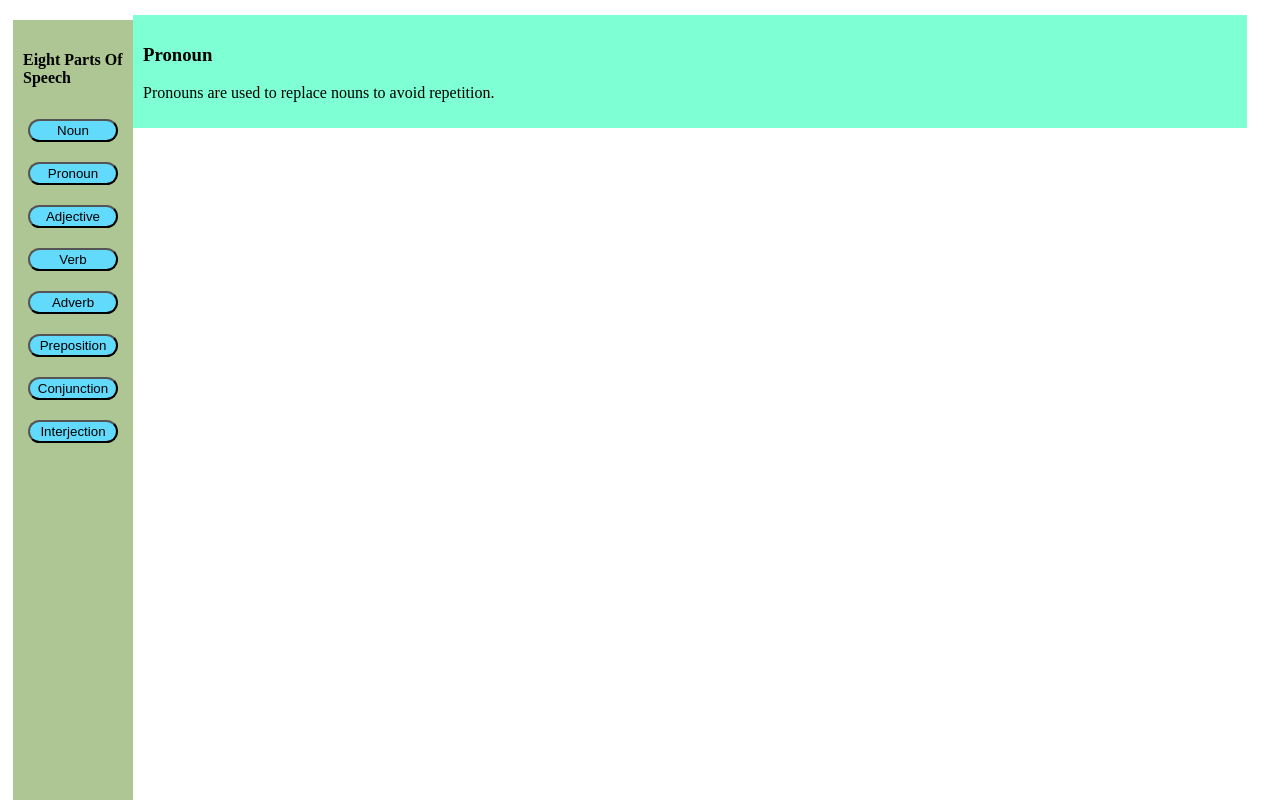
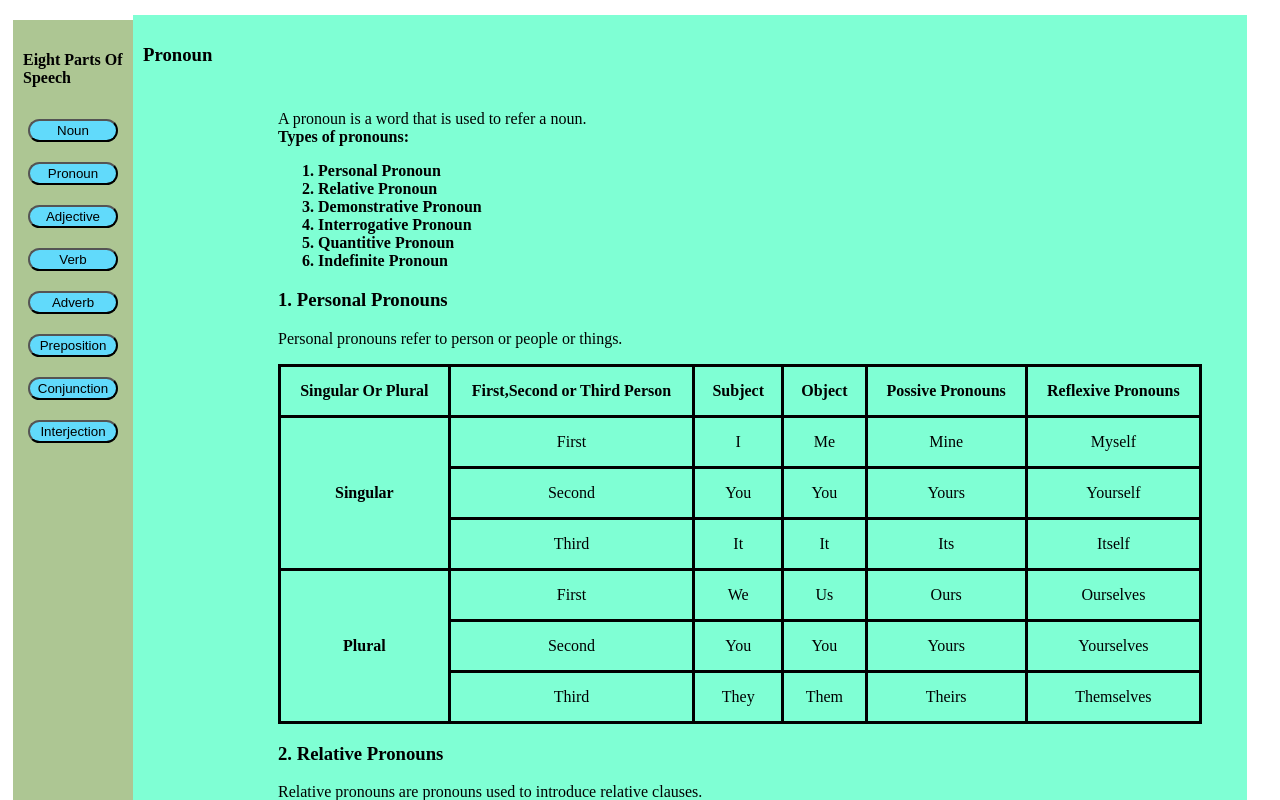
Before and after one commit to thomaslynn132/EnglishGrammar, a React (Create React App) app: page / in a window 1280 px wide. Both pictures are taken after a click on the button "Pronoun". Shown: the top 800 px of the page. Built offline with nearby package versions, Linux system fonts and the light colour scheme.

Commit message:
19thSep2023

```diff
--- a/package.json
+++ b/package.json
@@ -1,4 +1,5 @@
 {
+  "homepage": "https://github.com/thomaslynn132/test1.git/",
   "name": "my-english-grammar-app",
   "version": "0.1.0",
   "private": true,
@@ -12,6 +13,8 @@
     "web-vitals": "^2.1.4"
   },
   "scripts": {
+    "predeploy": "npm run build",
+    "deploy": "gh-pages -d build",
     "start": "react-scripts start",
     "build": "react-scripts build",
     "test": "react-scripts test",
--- a/src/App.css
+++ b/src/App.css
@@ -69,3 +69,20 @@
   box-shadow: #282c34;
   position: relative;
 }
+
+table,
+td,
+th {
+  border: 3px solid #000000;
+  text-align: center;
+}
+
+table {
+  border-collapse: collapse;
+  width: 100%;
+}
+
+th,
+td {
+  padding: 15px;
+}
--- a/src/EightPartsOfSpeech.js
+++ b/src/EightPartsOfSpeech.js
@@ -2,7 +2,7 @@ import React, { useState } from "react";
 import "./App.css";
 import Home from "./Home.jsx";
 import Noun from "./Noun";
-
+import Pronoun from "./Pronoun";
 const EightPartsOfSpeech = () => {
   const [selectedPart, setSelectedPart] = useState(<Home />);
 
@@ -12,7 +12,7 @@ const EightPartsOfSpeech = () => {
 
   const partContent = {
     Noun: <Noun />,
-    Pronoun: "Pronouns are used to replace nouns to avoid repetition.",
+    Pronoun: <Pronoun />,
     Adjective: "Adjectives describe or modify nouns.",
     Verb: "Verbs are action words that show what the subject is doing.",
     Adverb: "Adverbs modify verbs, adjectives, and other adverbs.",
--- /dev/null
+++ b/src/Pronoun.jsx
@@ -0,0 +1,124 @@
+import React from "react";
+import "./App.css";
+
+export default function Pronoun() {
+  return (
+    <>
+      <div className="container">
+        <p>
+          A pronoun is a word that is used to refer a noun. <br />
+          <b>
+            Types of pronouns:
+            <ol type="123">
+              <li>Personal Pronoun</li>
+              <li>Relative Pronoun</li>
+              <li>Demonstrative Pronoun</li> <li>Interrogative Pronoun</li>
+              <li>Quantitive Pronoun</li> <li>Indefinite Pronoun</li>
+            </ol>
+          </b>
+          <h3>1. Personal Pronouns</h3>
+          Personal pronouns refer to person or people or things.
+        </p>
+        <table>
+          <tr>
+            <th>Singular Or Plural</th>
+            <th>First,Second or Third Person</th>
+            <th>Subject</th>
+            <th>Object</th>
+            <th>Possive Pronouns</th>
+            <th>Reflexive Pronouns</th>
+          </tr>
+          <tr>
+            <th rowSpan={3}>Singular</th>
+            <td>First</td>
+            <td>I</td>
+            <td>Me</td>
+            <td>Mine</td>
+            <td>Myself</td>
+          </tr>
+          <tr>
+            <td>Second</td>
+            <td>You</td>
+            <td>You</td>
+            <td>Yours</td>
+            <td>Yourself</td>
+          </tr>
+          <tr>
+            <td>Third</td>
+            <td>It</td>
+            <td>It</td>
+            <td>Its</td>
+            <td>Itself</td>
+          </tr>
+          <tr>
+            <th rowSpan={3}>Plural</th>
+            <td>First</td>
+            <td>We</td>
+            <td>Us</td>
+            <td>Ours</td>
+            <td>Ourselves</td>
+          </tr>
+          <tr>
+            <td>Second</td>
+            <td>You</td>
+            <td>You</td>
+            <td>Yours</td>
+            <td>Yourselves</td>
+          </tr>
+          <tr>
+            <td>Third</td>
+            <td>They</td>
+            <td>Them</td>
+            <td>Theirs</td>
+            <td>Themselves</td>
+          </tr>
+        </table>
+        <p>
+          <h3>2. Relative Pronouns</h3>
+          Relative pronouns are pronouns used to introduce relative clauses.
+          <br /> Relative pronouns are:
+          <ul typeof="dot">
+            <li>
+              <h5>Who</h5>
+              <i>Who</i> refers to people as the subject of the clause.
+              <br /> (Example.
+              <br /> Monkey D Luffy is the man who will become king of the
+              pirates.)
+            </li>
+            <li>
+              <h5>Whom</h5>
+              <i>Whom</i> refers to people as the object of the clause.
+              <br /> (Example.
+              <br /> This morning, I saw a man whom people don't talk with as
+              the social punishment for supporting dictactors.)
+            </li>
+            <li>
+              <h5>Which</h5>
+              <i>Which </i>refers to the things as the subject or object of the
+              clause.
+              <br /> (Example. <br /> Loving Pablo is a great movie which is
+              about the world's most powerful criminal. <br /> Jackie which bit
+              me this morning, is Mr. Thomas's dog.)
+            </li>
+            <li>
+              <h5>That</h5>
+              <i>That</i> refers to both people and things as the subject or
+              object of the clause. <br /> (Example. <br /> Loving Pablo is a
+              great movie that is about the world's most powerful criminal.
+              <br /> Jackie that bit you this morning, is Mr. Thomas's dog.
+              <br /> This morning, I saw a man that people don't talk with as
+              the social punishment for supporting dictactors. <br /> Monkey D
+              Luffy is the man that will become king of the pirates.)
+            </li>
+            <li>
+              <h5>Whose</h5>
+              <i>Whose</i> refer to the possession of the people or thing.
+              <br /> (Example. <br />I saw a former soldier whose left leg is
+              missing for walking places he should not go.)
+            </li>
+          </ul>
+        </p>
+      </div>
+    </>
+  );
+}
```
